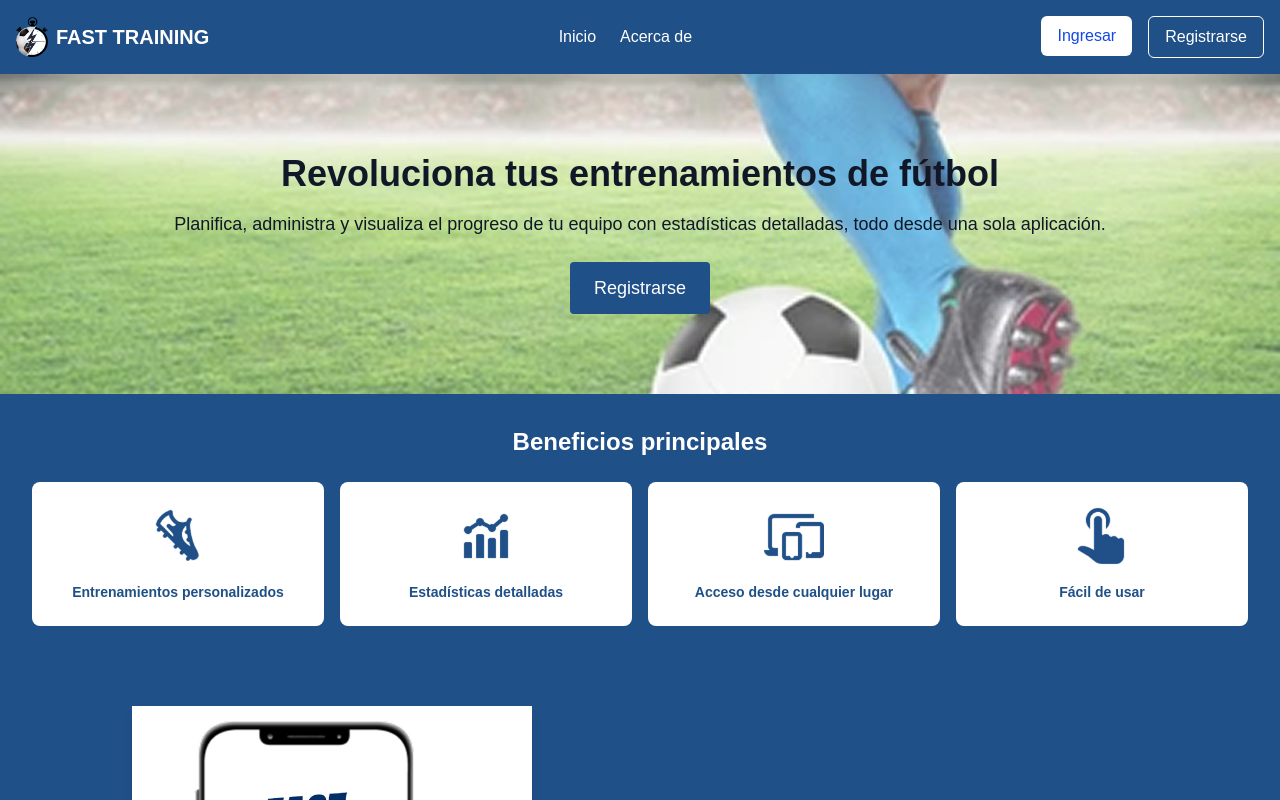
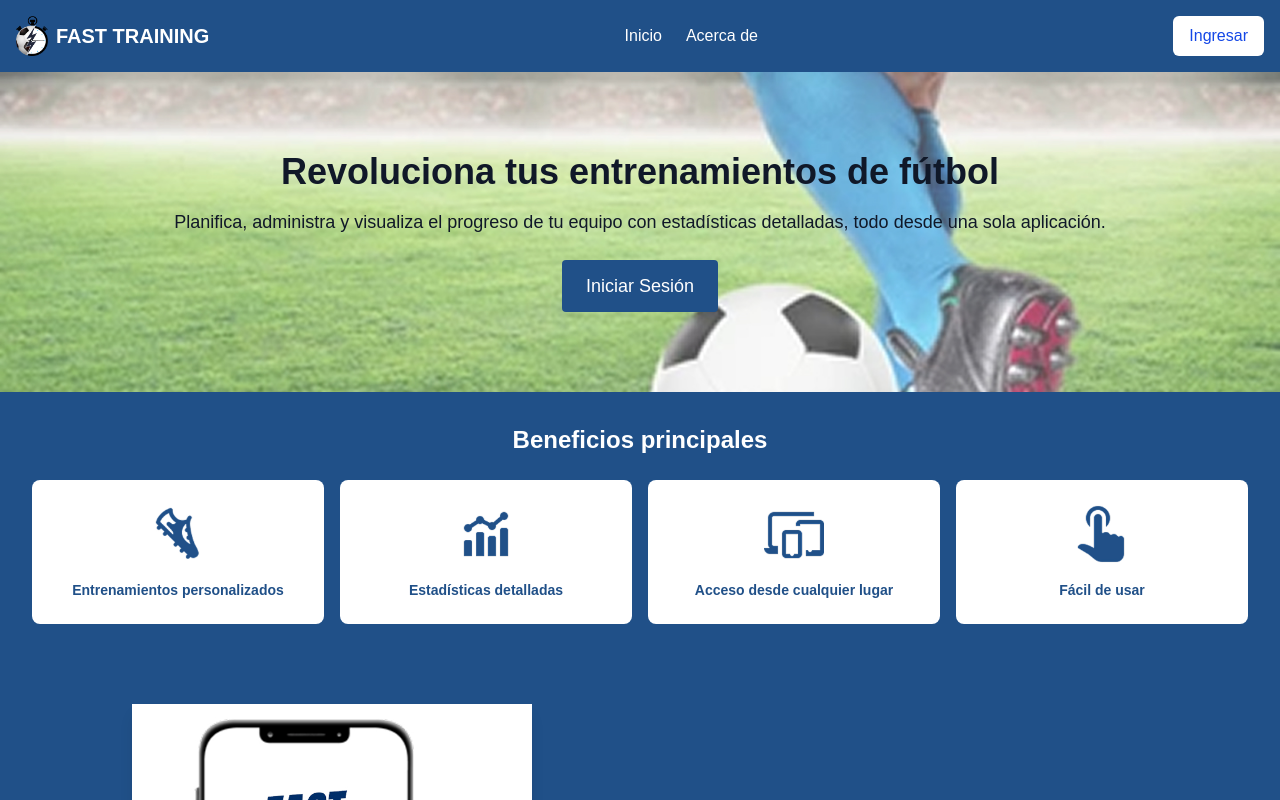
Before and after one commit to DannyCastro18/fast_training_frontend, a Next.js app: page /landing in a window 1280 px wide. Shown: the top 800 px of the page. Built offline with nearby package versions, Linux system fonts and the light colour scheme.

Commit message:
login entrenador

```diff
--- a/src/app/api/auth/[...nextauth]/route.js
+++ b/src/app/api/auth/[...nextauth]/route.js
@@ -17,7 +17,7 @@ export const authOptions = {
             return session;
         },
         async redirect({ url, baseUrl }) {
-            return '/dashboard'; // Redirige siempre al Dashboard después del login
+            return '/entrenador/inicio'; // Redirige siempre a una página
         },
     },
 };
--- a/src/app/landing/page.jsx
+++ b/src/app/landing/page.jsx
@@ -19,11 +19,6 @@ export default function LandingPage() {
                 <Link href="/auth/login">
                     <button className="bg-white text-blue-700 px-4 py-2 rounded-md">Ingresar</button>
                 </Link>
-                <Link href="/auth/register">
-                    <button className="border border-white text-white px-4 py-2 rounded-md hover:bg-white hover:text-blue-700">
-                        Registrarse
-                    </button>
-                </Link>
             </div>
         </nav>
 
@@ -36,9 +31,11 @@ export default function LandingPage() {
         <p className="mt-4 text-lg">
             Planifica, administra y visualiza el progreso de tu equipo con estadísticas detalladas, todo desde una sola aplicación.
         </p>
-        <button className="mt-6 bg-[#205088] text-white px-6 py-3 rounded text-lg">
-            Registrarse
-        </button>
+        <Link href="/auth/login">
+            <button className="mt-6 bg-[#205088] text-white px-6 py-3 rounded text-lg">
+                Iniciar Sesión
+            </button>
+        </Link>
     </header>
     {/*beneficios*/}
 
--- a/src/app/page.tsx
+++ b/src/app/page.tsx
@@ -1,15 +1,9 @@
-// import LandingPage from './landing-page/page';
-import Header from "../components/Header";
-import NavbarEntrenador from "../components/NavbarEntrenador";
-// import RegistroDatos from "../app/entrenador/ingreso-datos";
+import LandingPage from "./landing/page";
 
 export default function Home() {
   return (
     <>
-      {/* <LandingPage /> */}
-      <Header />
-      <NavbarEntrenador />
-      {/* <RegistroDatos /> */}
+      <LandingPage />
     </>
   );
 }
```
